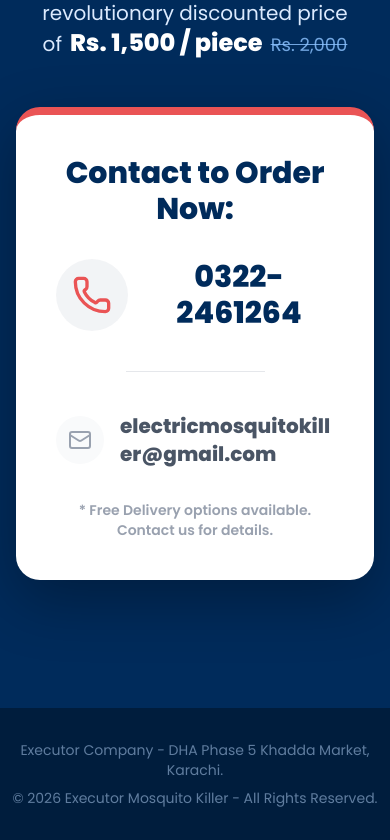
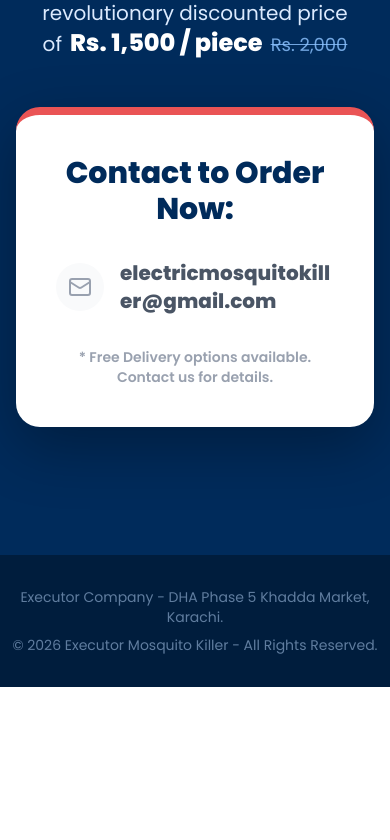
Before and after one commit to AnushaSabir/Electric-Device, a Next.js app: page / in a window 390 px wide. Shown: the part 5227-6067 px from the top of the page. After the commit the page ends 5914 px from the top, so only its background shows below. Built offline with nearby package versions, Linux system fonts and the light colour scheme.

Commit message:
Remove contact number from website

```diff
--- a/src/app/page.tsx
+++ b/src/app/page.tsx
@@ -1,7 +1,7 @@
 "use client";
 
 import { motion } from "framer-motion";
-import { Check, Phone, Mail, Zap, Shield, Star, Lightbulb, Users, ThumbsUp, Leaf } from "lucide-react";
+import { Check, Mail, Zap, Shield, Star, Lightbulb, Users, ThumbsUp, Leaf } from "lucide-react";
 
 export default function Home() {
   const fadeIn = {
@@ -31,9 +31,6 @@ export default function Home() {
               <span className="text-2xl font-extrabold tracking-tight">EXECUTOR <span className="text-[#EA5455]">Killer</span></span>
             </div>
             <div className="hidden md:flex gap-6 items-center">
-              <a href="tel:03222461264" className="text-[#002B5B] hover:text-[#EA5455] transition-colors flex items-center gap-2 font-semibold">
-                <Phone className="h-4 w-4" /> 0322-2461264
-              </a>
               <a href="mailto:electricmosquitokiller@gmail.com" className="bg-[#002B5B] hover:bg-[#001D3D] text-white transition-colors flex items-center gap-2 font-semibold px-5 py-2.5 rounded-full shadow-md">
                 <Mail className="h-4 w-4" /> Email Us
               </a>
@@ -333,15 +330,6 @@ export default function Home() {
             <h3 className="text-3xl font-extrabold text-[#002B5B] mb-8">Contact to Order Now:</h3>
 
             <div className="flex flex-col gap-6">
-              <a href="tel:03222461264" className="flex items-center justify-center gap-4 text-3xl md:text-5xl font-black text-[#002B5B] hover:text-[#EA5455] transition-colors group">
-                <div className="bg-[#002B5B]/5 p-4 rounded-full group-hover:bg-[#EA5455]/10 transition-colors">
-                  <Phone className="w-10 h-10 md:w-12 md:h-12 text-[#EA5455]" />
-                </div>
-                0322-2461264
-              </a>
-
-              <div className="h-px bg-gray-200 w-1/2 mx-auto my-4" />
-
               <a href="mailto:electricmosquitokiller@gmail.com" className="flex items-center justify-center gap-4 text-xl md:text-2xl font-bold text-gray-600 hover:text-[#002B5B] transition-colors group">
                 <div className="bg-gray-50 p-3 rounded-full group-hover:bg-[#002B5B]/5 transition-colors">
                   <Mail className="w-6 h-6 text-gray-400 group-hover:text-[#002B5B] transition-colors" />
```
